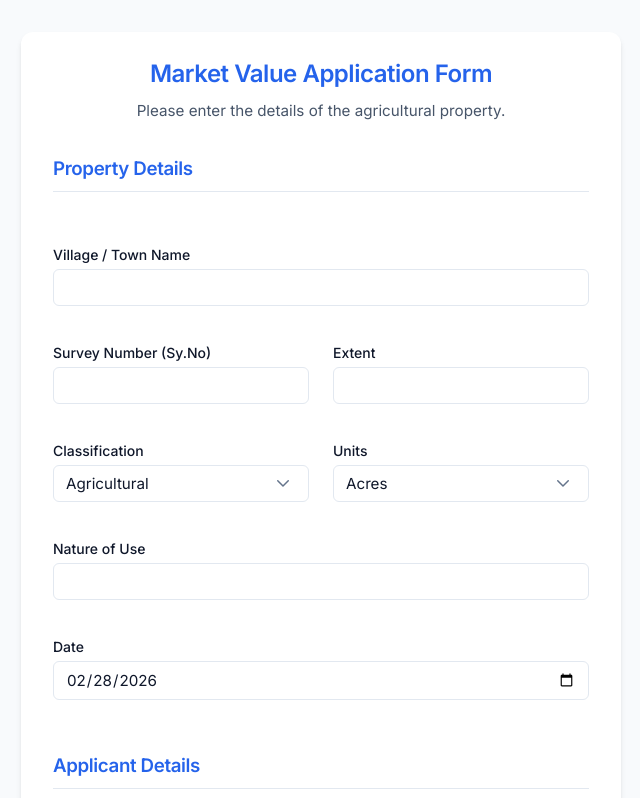
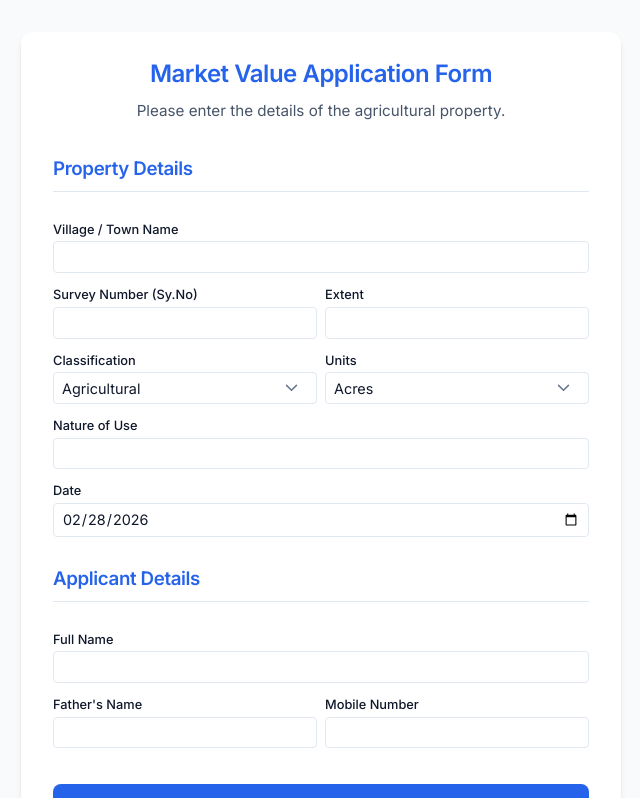
Before and after one commit to santosh9209/meeseva, a React (Vite) app in the folder client/: page / in a window 1280 px wide. Shown: the top 798 px of the page, without its empty margins (319-959 px from the left). Built offline with nearby package versions, Linux system fonts and the light colour scheme.

Commit message:
Decrease form gaps and padding to stick columns together

```diff
--- a/client/src/index.css
+++ b/client/src/index.css
@@ -91,24 +91,24 @@ h2 {
 }
 
 .form-group {
-  margin-bottom: 0.75rem;
+  margin-bottom: 0.25rem;
 }
 
 .form-label {
   display: block;
-  font-size: 0.875rem;
+  font-size: 0.8rem;
   font-weight: 500;
-  margin-bottom: 0.25rem;
+  margin-bottom: 0.15rem;
   color: var(--text);
 }
 
 .form-control {
   width: 100%;
-  padding: 0.5rem 0.75rem;
+  padding: 0.4rem 0.5rem;
   font-family: inherit;
-  font-size: 0.95rem;
+  font-size: 0.9rem;
   border: 1px solid var(--border);
-  border-radius: 6px;
+  border-radius: 4px;
   background-color: var(--surface);
   color: var(--text);
   transition: all 0.2s;
@@ -352,7 +352,8 @@ select.form-control {
 .form-grid {
   display: grid;
   grid-template-columns: 1fr 1fr;
-  gap: 1.5rem;
+  gap: 0.5rem 0.5rem;
+  /* Drastically reduced gaps to stick columns together */
 }
 
 .full-width {
```
